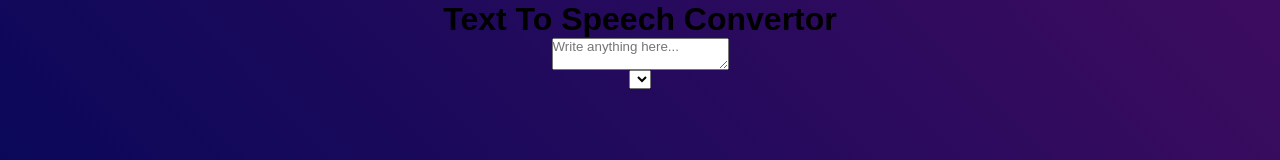
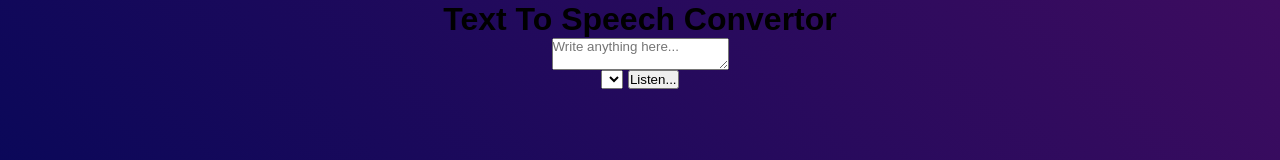
Before and after one commit to salinpaul94/text-to-speech, a plain HTML site: page version_01/index.html in a window 1280 px wide. Shown: the part 355-515 px from the top of the page. Drawn offline with Linux system fonts and the light colour scheme.

Commit message:
button for listining to the audio output

```diff
--- a/version_01/index.html
+++ b/version_01/index.html
@@ -14,6 +14,7 @@
     <textarea placeholder="Write anything here..."></textarea>
     <div class="row">
       <select></select>
+      <button>Listen...</button>
     </div>
   </div>
   <script src="index.js"></script>
```
